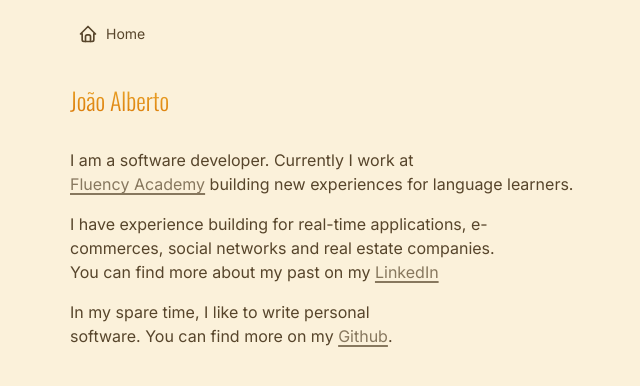
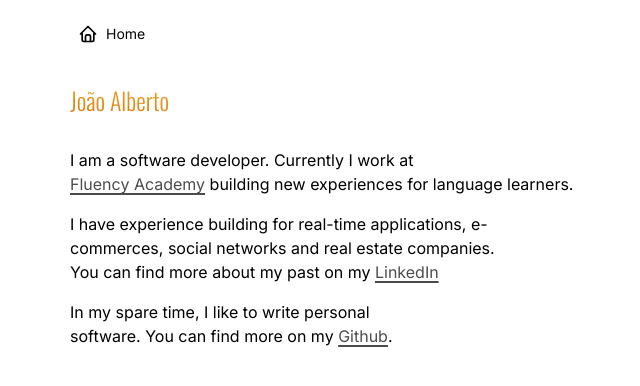
Before and after one commit to joaoalberto-dev/joaoalberto.dev, a Next.js app: page / in a window 1280 px wide. Shown: the top 386 px of the page, without its empty margins (263-903 px from the left). Built offline with nearby package versions, Linux system fonts and the light colour scheme.

Commit message:
chore: reset some colors

```diff
--- a/src/app/layout.tsx
+++ b/src/app/layout.tsx
@@ -28,7 +28,7 @@ export default function RootLayout({
     <html lang="en">
       <body
         className={cn(
-          "bg-light text-dark dark:bg-darker dark:text-light max-w-[64ch] mx-auto px-4 pt-4",
+          "bg-light text-dark dark:bg-dark dark:text-light max-w-[64ch] mx-auto px-4 pt-4",
           inter.className,
           oswald.variable
         )}
--- a/tailwind.config.ts
+++ b/tailwind.config.ts
@@ -9,9 +9,8 @@ const config: Config = {
   theme: {
     extend: {
       colors: {
-        light: "#fbf1da",
-        dark: "#57452b",
-        darker: "#20190f",
+        light: "#fff",
+        dark: "#000",
       },
       fontFamily: {
         title: "var(--font-title)",
```
